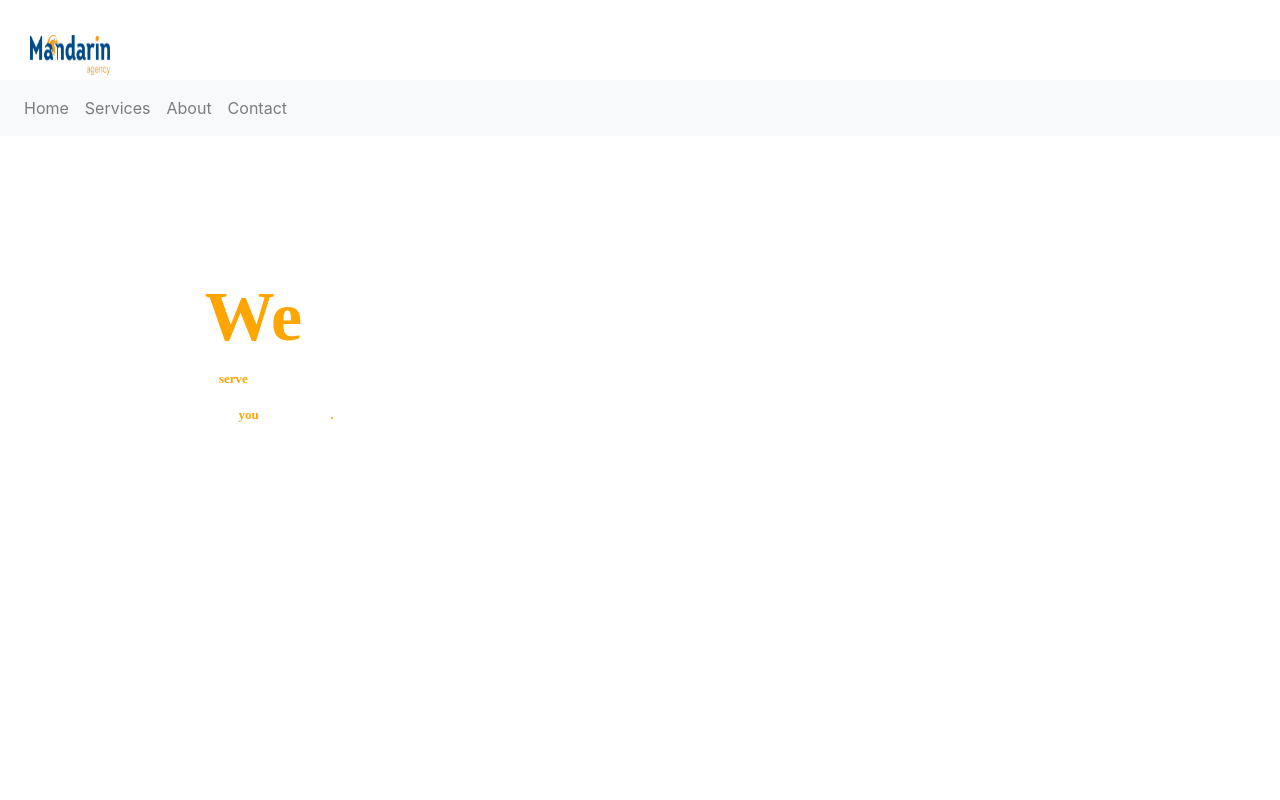
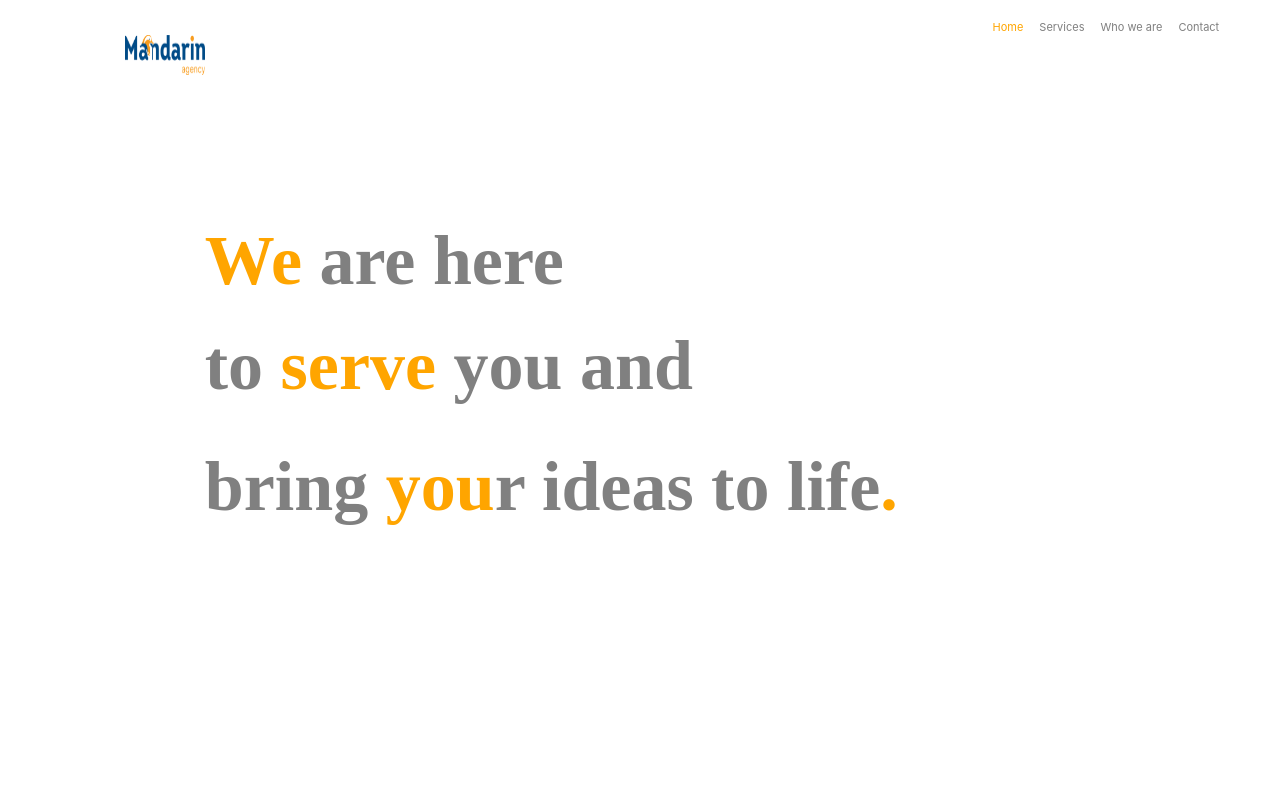
Before and after one commit to T-code1/mandarin-web, a React (Create React App) app: page / in a window 1280 px wide. Shown: the top 800 px of the page. Built offline with nearby package versions, Linux system fonts and the light colour scheme.

Commit message:
fix the navigations and home

```diff
--- a/src/components/home.js
+++ b/src/components/home.js
@@ -5,9 +5,10 @@ import "./home.css";
 const Home = () => {
 
   return (<div>
-    <div className='home'>
-      <p className='hometext'> <div><strong className='we'>We</strong> are here</div>
-      <p> to <strong className='we'>serve</strong> you and</p> <p>bring <strong className='we'>you</strong>r ideas to life<strong className='we'>.</strong>
+    <div className='home' >
+      <p style={{color:"gray"}} className='hometext'> <div><strong className='we'>We</strong> are here</div>
+      <p style={{color:"gray",fontSize:70}}> to <strong className='we'>serve</strong> you and</p>
+     <p style={{color:"gray",fontSize:70}}>bring <strong className='we'>you</strong>r ideas to life<strong className='we'>.</strong>
       </p></p>
     </div>
   </div>);
--- a/src/components/navigation.js
+++ b/src/components/navigation.js
@@ -18,21 +18,31 @@ const Example = (props) => {
   const [isOpen, setIsOpen] = useState(false);
 
   const toggle = () => setIsOpen(!isOpen);
-
+ const logostyle={
+   fontSize:25,
+   marginLeft:"10%"
+ }
+ const navStyles={
+   fontSize:11,
+   padding:2,
+   marginTop:"3%",
+   marginRight:"10%",
+   cusor:"pointer"
+  }
   return (
     <div>
       {/* <Container> */}
       <Row>
         <Col xs="9">
-          <NavbarBrand href="/"><img className="logo" src={require("../images/Official_Logo.png")} alt="pexels" /></NavbarBrand>
+          <NavbarBrand style={logostyle}href="/"><img className="logo" src={require("../images/Official_Logo.png")} alt="pexels" /></NavbarBrand>
         </Col>
         <Col >
-          <Navbar color="light" light expand="md">
+          <Navbar light style={navStyles}  expand="md" >
             <NavbarToggler onClick={toggle} />
             <Collapse isOpen={isOpen} navbar>
               <Nav className="mr-auto" navbar>
                 <NavItem>
-                  <NavLink >
+                  <NavLink style={{color:"orange"}}>
                     <Link
                       activeClass="active"
                       to="section1"
@@ -69,7 +79,7 @@ const Example = (props) => {
                       offset={-70}
                       duration={500}
                     >
-                      About
+                    Who we are
               </Link>
                   </NavLink>
                 </NavItem>
@@ -92,7 +102,6 @@ const Example = (props) => {
           </Navbar>
         </Col>
       </Row>
-      {/* </Container> */}
     </div>
   );
 }
```
